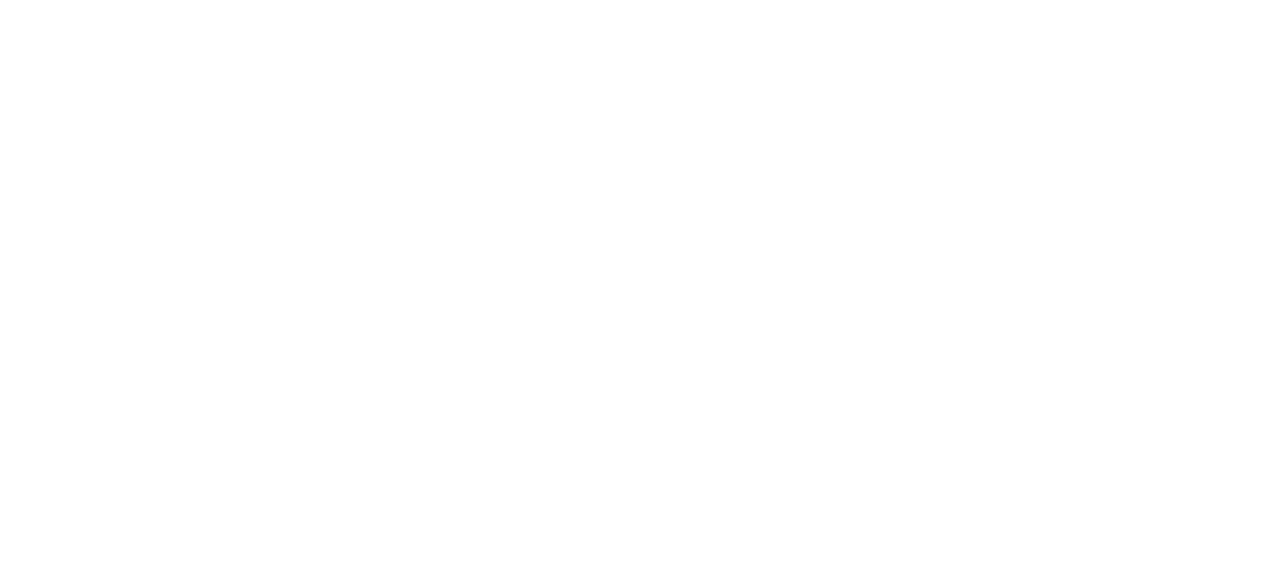
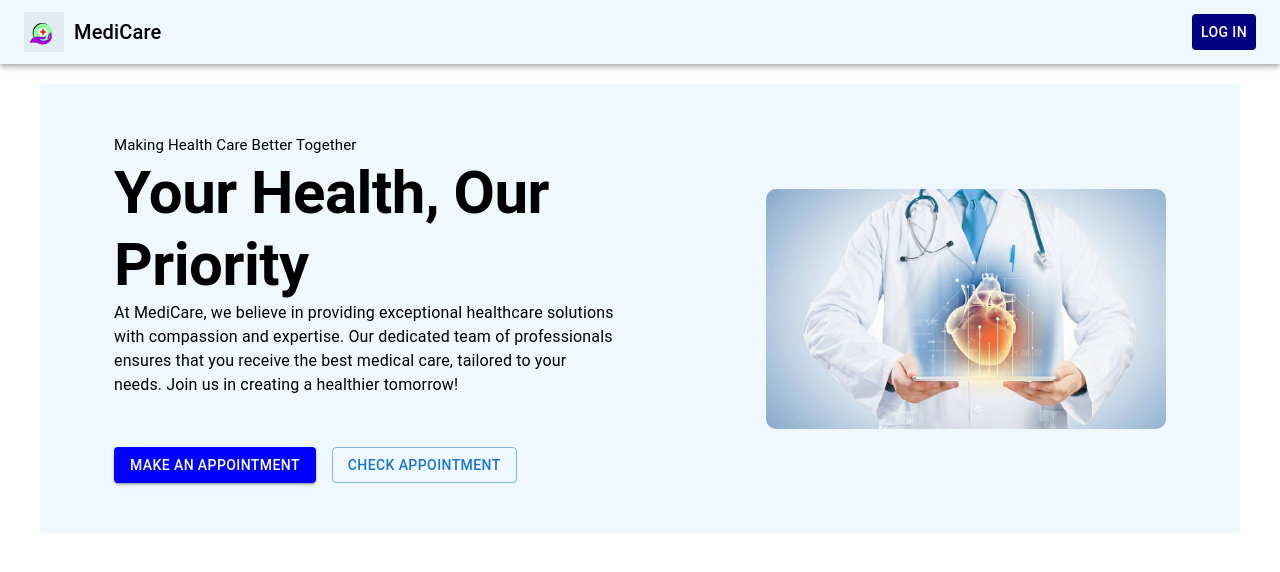
Before and after one commit to Sha-jpg-star/MERN-Group-Project, a React (Create React App) app: page / in a window 1280 px wide. Before the commit this address had no page. Shown: the top 572 px of the page. Built offline with nearby package versions, Linux system fonts and the light colour scheme.

Commit message:
Fix white screen issue by adding root route

```diff
--- a/src/App.js
+++ b/src/App.js
@@ -14,7 +14,7 @@
   return (
     <Router>
       <Routes>
-        <Route path="/landingpage" element={<Landingpage />} />
+        <Route path="/" element={<Landingpage />} />
         <Route path="/login" element={<Login />} />
         <Route path="/Dashboard" element={<Dashboard />} />
         <Route path="/Doctors" element={<Doctors />} />
```
Also changed, not shown: 1 other file (tests, documents, lock files or other folders).
